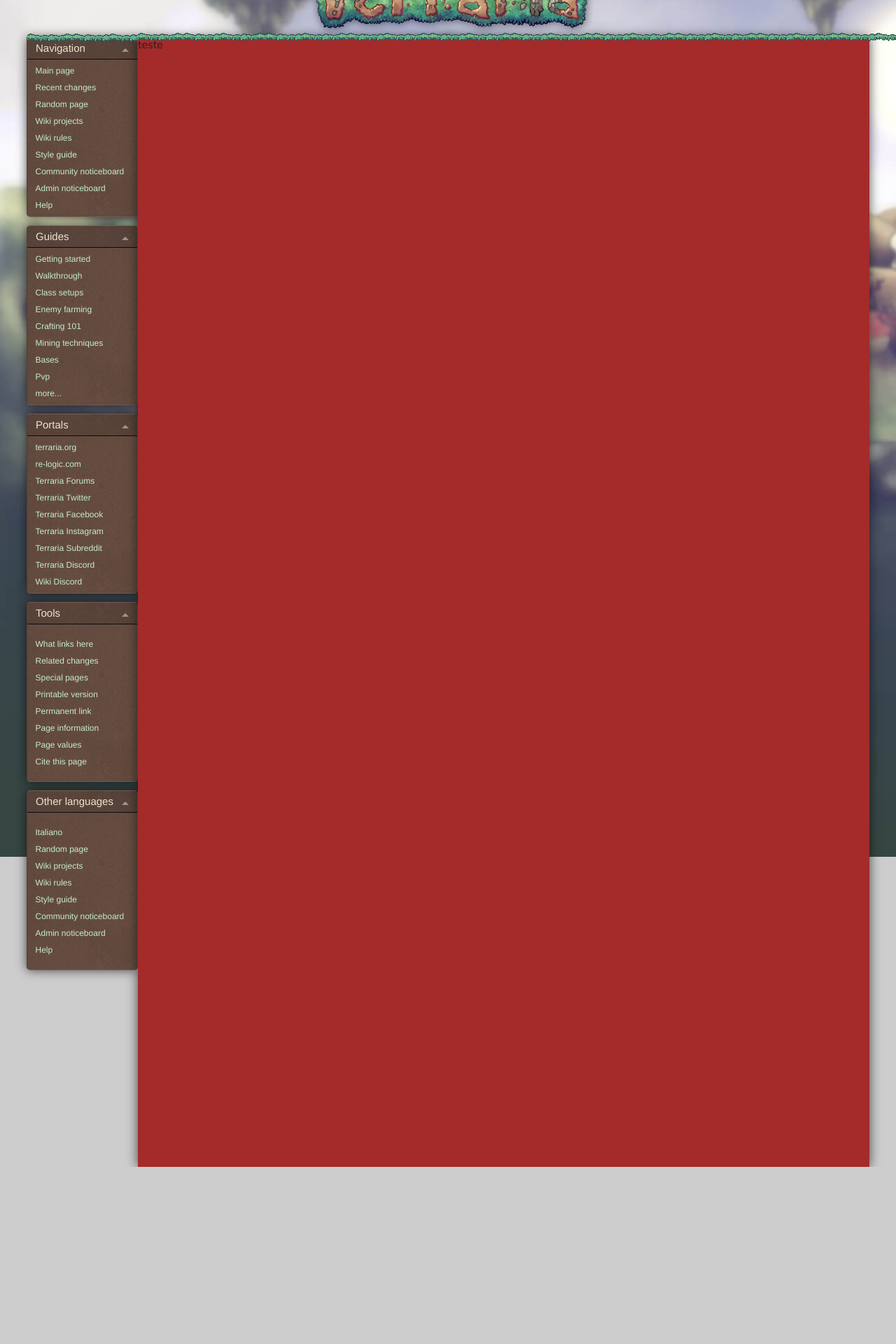
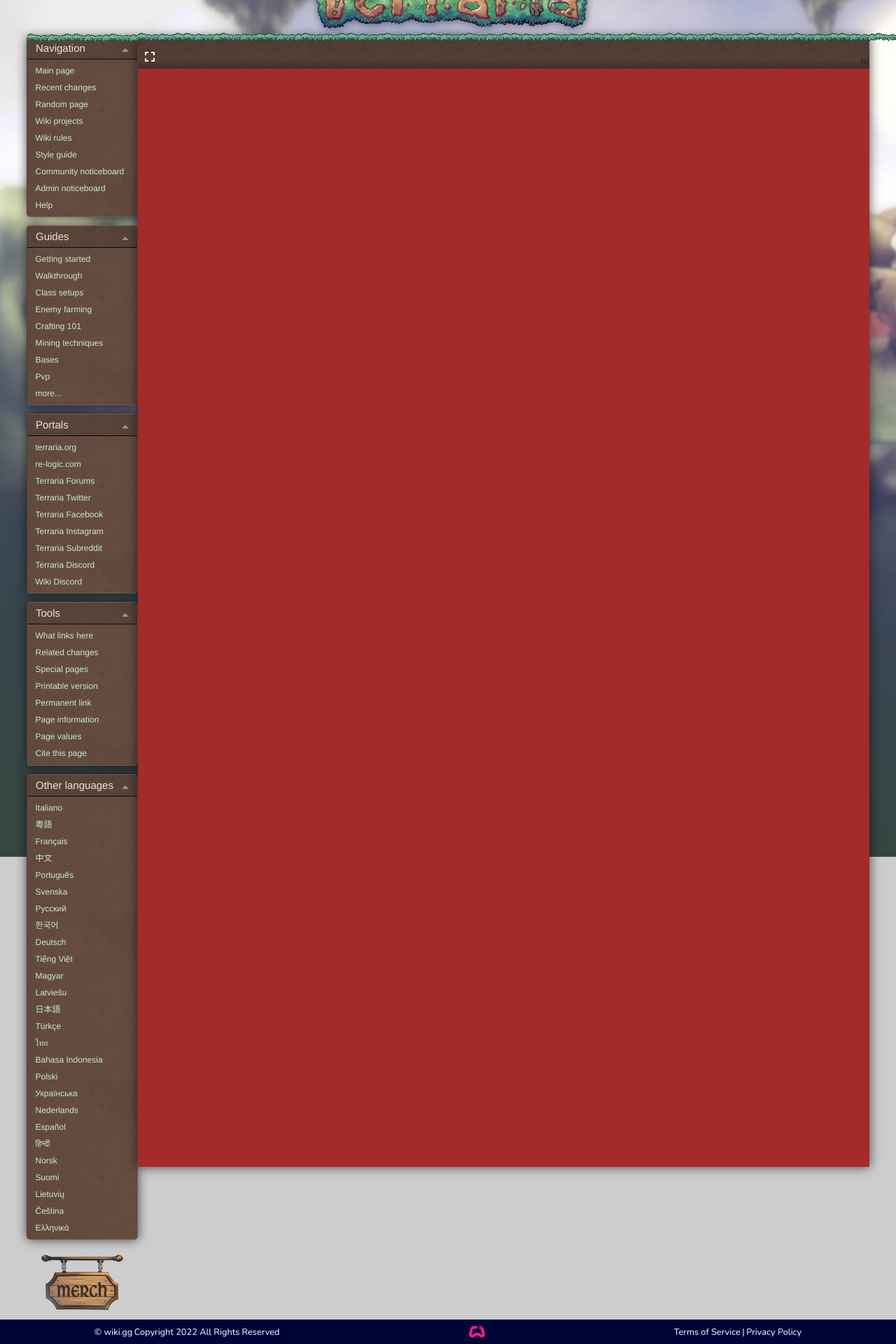
Before and after one commit to devartes/Terraria-Wiki-Clone, a React (Create React App) app: page / in a window 1280 px wide. Shown: the part 122-2042 px from the top of the page at 70% size. Before the commit the page ends 1789 px from the top, so only its background shows below. Built offline with nearby package versions, Linux system fonts and the light colour scheme.

Commit message:
atualizando

```diff
--- a/src/App.jsx
+++ b/src/App.jsx
@@ -19,7 +19,6 @@ function App() {
             <img src={require("./assets/img/Site-logo-overworld.webp")} alt="logo wiki.gg" />
           </a>
         </div>
-
         <div className="mainBlock">
           <div className="asideBlock">
             <aside className="sidebarNavigation">
@@ -27,13 +26,13 @@ function App() {
               <ul>
                 <li><a href="/" title="Visit the main page [Alt+Shift+z]">Main page</a></li>
                 <li><a href="/" title="A list of recent changes in the wiki [Alt+Shift+r]">Recent changes</a></li>
-                <li><a href="/">Random page</a></li>
+                <li><a href="/" title="Load a random page [Alt+Shift+x]">Random page</a></li>
                 <li><a href="/">Wiki projects</a></li>
                 <li><a href="/">Wiki rules</a></li>
                 <li><a href="/">Style guide</a></li>
                 <li><a href="/">Community noticeboard</a></li>
                 <li><a href="/">Admin noticeboard</a></li>
-                <li><a href="/">Help</a></li>
+                <li><a href="/" title="The place to find out">Help</a></li>
               </ul>
             </aside>
             <aside className="subsidebarNavigation">
@@ -67,36 +66,73 @@ function App() {
             <aside className="subsidebarNavigation">
               <h3 className="subtitle">Tools</h3>
               <ul>
-                <li><a href="/">What links here</a></li>
-                <li><a href="/">Related changes</a></li>
-                <li><a href="/">Special pages</a></li>
-                <li><a href="/">Printable version</a></li>
-                <li><a href="/">Permanent link</a></li>
-                <li><a href="/">Page information</a></li>
+                <li><a href="/" title="A list of all wiki pages that link here [Alt+Shift+j]">What links here</a></li>
+                <li><a href="/" title="Recent changes in pages linked from this page [Alt+Shift+k]">Related changes</a></li>
+                <li><a href="/" title="A list of all special pages [Alt+Shift+q]">Special pages</a></li>
+                <li><a href="/" title="Printable version of this page [Alt+Shift+p]">Printable version</a></li>
+                <li><a href="/" title="Permanent link to this revision of the page">Permanent link</a></li>
+                <li><a href="/" title="More information about this page">Page information</a></li>
                 <li><a href="/">Page values</a></li>
-                <li><a href="/">Cite this page</a></li>
+                <li><a href="/" title="Information on how to cite this page">Cite this page</a></li>
               </ul>
             </aside>
             <aside className="subsidebarNavigation">
               <h3 className="subtitle">Other languages</h3>
               <ul>
-                <li><a href="/">Italiano</a></li>
-                <li><a href="/">Random page</a></li>
-                <li><a href="/">Wiki projects</a></li>
-                <li><a href="/">Wiki rules</a></li>
-                <li><a href="/">Style guide</a></li>
-                <li><a href="/">Community noticeboard</a></li>
-                <li><a href="/">Admin noticeboard</a></li>
-                <li><a href="/">Help</a></li>
+                <li><a href="/" title="Terraria Wiki/it – italiano">Italiano</a></li>
+                <li><a href="/" title="Terraria Wiki/yue – 粵語">粵語</a></li>
+                <li><a href="/" title="Terraria Wiki – français">Français</a></li>
+                <li><a href="/" title="Terraria Wiki – 中文">中文</a></li>
+                <li><a href="/" title="Terraria Wiki – português">Português</a></li>
+                <li><a href="/" title="Terraria Wiki/sv – svenska">Svenska</a></li>
+                <li><a href="/" title="Terraria Wiki/Редактируемая копия – русский">Русский</a></li>
+                <li><a href="/" title="Terraria Wiki – 한국어">한국어</a></li>
+                <li><a href="/" title="Terraria Wiki – Deutsch">Deutsch</a></li>
+                <li><a href="/" title="Terraria Wiki/vi – Tiếng Việt">Tiếng Việt</a></li>
+                <li><a href="/" title="Terraria Wiki – magyar">Magyar</a></li>
+                <li><a href="/" title="Terraria Wiki/lv – latviešu">Latviešu</a></li>
+                <li><a href="/" title="Terraria Wiki/ja – 日本語">日本語</a></li>
+                <li><a href="/" title="Terraria Wiki/tr – Türkçe">Türkçe</a></li>
+                <li><a href="/" title="Terraria Wiki/th – ไทย">ไทย</a></li>
+                <li><a href="/" title="Terraria Wiki/id – Bahasa Indonesia">Bahasa Indonesia</a></li>
+                <li><a href="/" title="Terraria Wiki – polski">Polski</a></li>
+                <li><a href="/" title="Terraria Wiki – українська">Українська</a></li>
+                <li><a href="/" title="Terraria Wiki/nl – Nederlands">Nederlands</a></li>
+                <li><a href="/" title="Terraria Wiki/es – español">Español</a></li>
+                <li><a href="/" title="Terraria Wiki/hi – हिन्दी">हिन्दी</a></li>
+                <li><a href="/" title="Terraria Wiki/no – norsk">Norsk</a></li>
+                <li><a href="/" title="Terraria Wiki/fi – suomi">Suomi</a></li>
+                <li><a href="/" title="Terraria Wiki/lt – lietuvių">Lietuvių</a></li>
+                <li><a href="/" title="Terraria Wiki/cs – čeština">Čeština</a></li>
+                <li><a href="/" title="Terraria Wiki/el – Ελληνικά">Ελληνικά</a></li>
               </ul>
             </aside>
+            <div className="merch">
+              <a href="/"><img src={require("./assets/img/Merch.webp")} alt="merch" /></a>
+            </div>
           </div>
           <div className="mainBlockContainer">
-            teste
+            <div className="head">
+              <div className="headerRight">
+                <div className="headerToggle">
+                <span></span>
+                </div>
+              </div>
+              <div className="headerLeft">oi</div>
+            </div>
           </div>
 
         </div>
       </div>
+      <footer>
+        <div className="footerRight"><a href="/">
+          © wiki.gg
+        </a>
+          Copyright 2022 All Rights Reserved
+          </div>
+        <div className="footerMiddle"> <img src={require("./assets/img/wiki-footer.png")} alt="wiki" /></div>
+        <div className="footerLeft"><a href="/">Terms of Service</a>|<a href="/">Privacy Policy</a></div>
+      </footer>
     </div>
   );
 }
--- a/src/main.css
+++ b/src/main.css
@@ -2,6 +2,13 @@ body {
     background-image: url("assets/img/Site-background-overworld.jpg");
     background-repeat: no-repeat;
     background-attachment: fixed;
+}
+
+.container {
+    width: 100%;
+    height: 100%;
+    top: 0;
+    bottom: 0;
 }
 
 .headerContent {
@@ -29,25 +36,24 @@ body {
 
 }
 
-.userArea li a{
+.userArea li a {
     color: #fff;
     font-size: 14px;
 }
 
-.userArea li a:hover{
+.userArea li a:hover {
     color: #fff;
-    text-decoration:underline;
+    text-decoration: underline;
 }
 
 .main {
     margin: 0 38px;
-    position: absolute;
+
 
 }
 
 .title {
     display: flex;
-    margin-top: 35px;
     justify-content: center;
     width: 100%;
     height: 140px;
@@ -64,7 +70,7 @@ body {
     background-color: brown;
     width: 1657px;
     height: 1614px;
-    box-shadow: 0px 0px 15px 0px rgba(10,10,10,0.7);
+    box-shadow: 0px 0px 15px 0px rgba(10, 10, 10, 0.7);
 }
 
 .mainBlock .mainBlockContainer::before {
@@ -75,4 +81,120 @@ body {
     width: 1657px;
     height: 15px;
     margin-top: -6px;
-  }
+}
+
+.head {
+    display: flex;
+    justify-content: space-between;
+    align-items: flex-end;
+    width: 100%;
+    height: 45px;
+    background: linear-gradient(to top, rgba(20, 20, 20, 0.352), transparent 30%), #60473b url("assets/img/Navbar-background-overworld.webp");
+}
+
+.headerToggle {
+    width: 24px;
+    height: 24px;
+    align-self: center;
+    margin: 5px;
+    position: relative;
+    border-radius: 3px;
+    cursor: pointer;
+    flex: 0 0 auto;
+    padding: 12px;
+}
+
+.headerToggle::before {
+    border-width: 2px 0 0 2px;
+    top: 5px;
+    left: 5px;
+    content: "";
+    width: 3px;
+    height: 3px;
+    border-style: solid;
+    border-color: #fff;
+    display: block;
+    position: absolute;
+}
+
+.headerToggle::after {
+    border-width: 2px 2px 0 0;
+    top: 5px;
+    right: 5px;
+    content: "";
+    width: 3px;
+    height: 3px;
+    border-style: solid;
+    border-color: #fff;
+    display: block;
+    position: absolute;
+}
+
+.headerToggle span::before {
+    border-width: 0 0 2px 2px;
+    bottom: 5px;
+    left: 5px;
+    content: "";
+    width: 3px;
+    height: 3px;
+    border-style: solid;
+    border-color: #fff;
+    display: block;
+    position: absolute;
+}
+
+.headerToggle span::after {
+    border-width: 0 2px 2px 0;
+    bottom: 5px;
+    right: 5px;
+    content: "";
+    width: 3px;
+    height: 3px;
+    border-style: solid;
+    border-color: #fff;
+    display: block;
+    position: absolute;
+}
+
+footer {
+    width: 100%;
+    height: 35px;
+    background-color: #000538;
+    bottom: 0;
+    display: flex;
+    flex-direction: row;
+    flex-wrap: nowrap;
+    align-content: center;
+    justify-content: space-around;
+    align-items: center;
+    font-size: 0.8em;
+}
+
+.footerRight, .footerRight a {
+    display: flex;
+    align-items: center;
+    color: #fff;
+    gap: 0.2em;
+
+}
+
+.footerRight a:hover {
+    text-decoration: underline;
+}
+
+.footerMiddle {
+    display: flex;
+    align-items: center;
+}
+
+.footerLeft, .footerLeft a {
+    display: flex;
+    align-items: center;
+    color: #fff;
+    gap: 0.2em;
+
+}
+
+.footerLeft a:hover {
+    text-decoration: underline;
+}
--- a/src/sidebar.css
+++ b/src/sidebar.css
@@ -1,3 +1,9 @@
+.asideBlock {
+    display: flex;
+    flex-direction: column;
+    align-items: center;
+}
+
 .sidebarNavigation {
     border-radius: 0 0 5px 5px;
 }
@@ -8,7 +14,7 @@
     background: linear-gradient(rgba(20, 20, 20, 0.1), rgba(20, 20, 20, 0.1)), #60473b url("assets/img/Content-background-overworld.jpg");
     width: 159px;
     height: auto;
-    min-height: 256px;
+    min-height: 234px;
     max-height: 100%;
     border: 1px solid rgba(255,255,255,0.1);
     box-shadow: 0px 0px 15px 0px rgba(10,10,10,0.7);
@@ -65,7 +71,7 @@
     width: 100%;
     height: auto;
     max-height: 100%;
-    min-height: 224px;
+    min-height: 200px;
     margin: 0;
     padding: 0;
     display: flex;
@@ -94,3 +100,8 @@
     line-height: 1.125em;
     white-space: nowrap;
 }
+
+.merch img {
+    width: 135px;
+
+}
```
Also changed, not shown: src/assets/img/Merch.webp (added).
